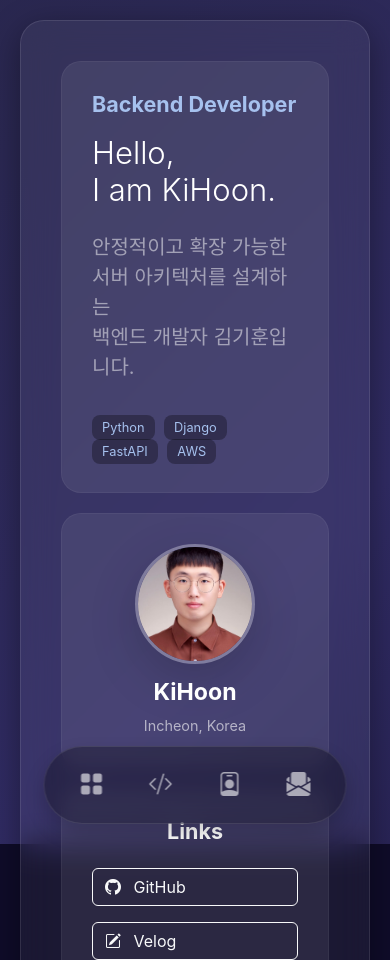
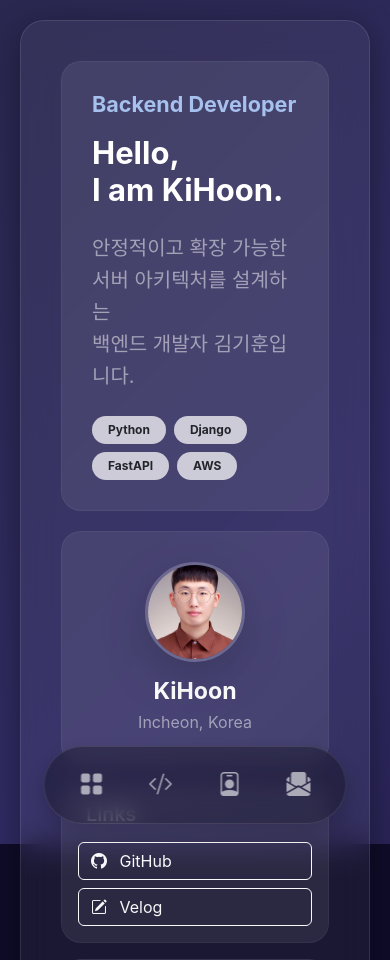
Before and after one commit to KIHOON-KOR/resume-test, a FastAPI app: page / in a window 390 px wide. Shown: the top 960 px of the page. Run offline with FastAPI, Linux system fonts and the light colour scheme; parts of the project's set-up code (start-up, migrations or seed data) failed here and were passed over; some web fonts are replaced.

Commit message:
디자인 롤백

```diff
--- a/app/templates/home.html
+++ b/app/templates/home.html
@@ -1,35 +1,41 @@
 {% extends "base.html" %}
 {% block title %}Home - KiHoon{% endblock %}
+
 {% block content %}
-
 <div class="bento-grid">
 
   <div class="bento-box box-intro">
     <div class="d-flex flex-column justify-content-center h-100">
       <h4 class="text-highlight mb-3">Backend Developer</h4>
-      <h1 class="display-5 mb-4">Hello,<br>I am KiHoon.</h1>
-      <p class="text-white-50 fs-5">
+      <h1 class="display-5 mb-4 fw-bold">Hello,<br>I am KiHoon.</h1>
+      <p class="text-white-50 fs-5 mb-4" style="line-height: 1.6;">
         안정적이고 확장 가능한 서버 아키텍처를 설계하는<br>
         백엔드 개발자 김기훈입니다.
       </p>
-      <div class="mt-3">
-        <span class="tech-badge">Python</span>
-        <span class="tech-badge">Django</span>
-        <span class="tech-badge">FastAPI</span>
-        <span class="tech-badge">AWS</span>
+      <div class="d-flex flex-wrap gap-2">
+        <span class="badge bg-light text-dark bg-opacity-75 rounded-pill px-3 py-2">Python</span>
+        <span class="badge bg-light text-dark bg-opacity-75 rounded-pill px-3 py-2">Django</span>
+        <span class="badge bg-light text-dark bg-opacity-75 rounded-pill px-3 py-2">FastAPI</span>
+        <span class="badge bg-light text-dark bg-opacity-75 rounded-pill px-3 py-2">AWS</span>
       </div>
     </div>
   </div>
 
-  <div class="bento-box box-profile align-items-center">
-    <img src="/static/images/IMG_4400.jpeg" alt="Profile" class="bento-profile-img shadow-lg">
-    <h3>KiHoon</h3>
-    <p class="text-dim mb-0">Incheon, Korea</p>
+  <div class="bento-box box-profile d-flex flex-column align-items-center justify-content-center h-100">
+    <div class="mb-3 position-relative">
+        <div class="rounded-circle overflow-hidden shadow-lg" style="width: 100px; height: 100px; border: 3px solid rgba(255,255,255,0.2);">
+            <img src="/static/images/IMG_4400.jpeg" alt="Profile" class="w-100 h-100" style="object-fit: cover;">
+        </div>
+    </div>
+    <h3 class="fw-bold mb-1">KiHoon</h3>
+    <p class="text-white-50 fs-6 m-0">Incheon, Korea</p>
   </div>
 
-  <div class="bento-box box-social justify-content-center align-items-center">
-    <h4 class="mb-4">Links</h4>
-    <div class="d-grid gap-3 w-100">
+  <div class="d-flex flex-column gap-3" style="grid-column: span 1; grid-row: span 1;">
+
+    <div class="bento-box box-social flex-fill d-flex flex-column justify-content-center align-items-center p-3">
+      <h5 class="text-white-50 mb-3 align-self-start ps-2">Links</h5>
+      <div class="d-grid gap-2 w-100">
         <a href="https://github.com/KIHOON-KOR" target="_blank" class="btn btn-outline-light text-start">
           <i class="bi bi-github me-2"></i> GitHub
         </a>
@@ -39,41 +45,52 @@
       </div>
     </div>
 
+    <a href="https://solved.ac/profile/nike000112" target="_blank" class="bento-box flex-fill d-flex align-items-center justify-content-center p-0 overflow-hidden position-relative text-decoration-none">
+        <img src="https://mazassumnida.wtf/api/v2/generate_badge?boj=nike000112"
+             alt="Baekjoon Tier"
+             class="img-fluid w-100 h-100"
+             style="object-fit: contain; transform: scale(0.9);">
+    </a>
+  </div>
+
   <div class="bento-box box-project">
     <div class="d-flex justify-content-between align-items-center mb-3">
-        <h3>Featured Project</h3>
-        <a href="/projects" class="btn btn-sm btn-outline-light rounded-pill">View All <i class="bi bi-arrow-right"></i></a>
+        <h3 class="mb-0 fw-bold">Featured Project</h3>
+        <a href="/projects" class="btn btn-sm btn-outline-light rounded-pill px-3">View All <i class="bi bi-arrow-right ms-1"></i></a>
     </div>
 
     {% if projects %}
       {% set main_p = projects[0] %}
       <div class="row g-0 h-100 align-items-center">
-        <div class="col-md-5">
-            <img src="{{ main_p.image }}" class="img-fluid rounded-3 shadow-sm" style="object-fit: cover; height: 200px; width: 100%;" alt="Project">
+        <div class="col-md-5 mb-3 mb-md-0 h-100">
+            <div class="rounded-4 overflow-hidden shadow-sm h-100 position-relative">
+               <img src="{{ main_p.image }}" class="w-100 h-100 position-absolute" style="object-fit: cover; top:0; left:0;" alt="Project">
             </div>
-        <div class="col-md-7 ps-md-4 mt-3 mt-md-0">
-            <h4 class="mb-2">{{ main_p.title }}</h4>
-            <p class="text-white-50 text-truncate" style="max-height: 3em;">{{ main_p.desc }}</p>
-            <div class="mt-2">
-                {% if main_p.tech %}
-                    {% for t in main_p.tech[:3] %}
-                    <small class="tech-badge border border-secondary text-light">{{ t }}</small>
-                    {% endfor %}
-                {% endif %}
+        </div>
+        <div class="col-md-7 ps-md-4">
+            <h2 class="fw-bold mb-2">{{ main_p.title }}</h2>
+            <p class="text-white-50 text-truncate" style="-webkit-line-clamp: 2; display: -webkit-box; -webkit-box-orient: vertical; overflow: hidden;">
+              {{ main_p.desc }}
+            </p>
+            <div class="mt-3">
+                 <span class="badge bg-white text-dark bg-opacity-75 me-1">Django</span>
+                 <span class="badge bg-white text-dark bg-opacity-75">AWS</span>
             </div>
         </div>
       </div>
     {% else %}
-      <p class="text-center text-dim">등록된 프로젝트가 없습니다.</p>
+        <div class="h-75 d-flex align-items-center justify-content-center text-white-50">
+            <p>프로젝트를 등록해주세요.</p>
+        </div>
     {% endif %}
   </div>
 
-  <a href="/contact" class="bento-box box-contact text-decoration-none justify-content-center align-items-center text-center">
-    <div>
-        <i class="bi bi-send-fill fs-1 mb-3 d-block"></i>
-        <h3>Let's Talk</h3>
-        <p class="mb-0 opacity-75">함께 프로젝트를 시작해보세요</p>
+  <a href="/contact" class="bento-box box-contact text-decoration-none d-flex flex-column justify-content-center align-items-center text-center" style="background: linear-gradient(135deg, #667eea 0%, #764ba2 100%);">
+    <div class="mb-3 p-3 rounded-circle" style="background: rgba(255,255,255,0.2);">
+        <i class="bi bi-send-fill fs-2 text-white"></i>
     </div>
+    <h3 class="text-white fw-bold">Let's Talk</h3>
+    <p class="text-white-50 m-0 fs-6">프로젝트 제안하기</p>
   </a>
 
 </div>
```
Lines whose indentation alone changed are shown as unchanged.
